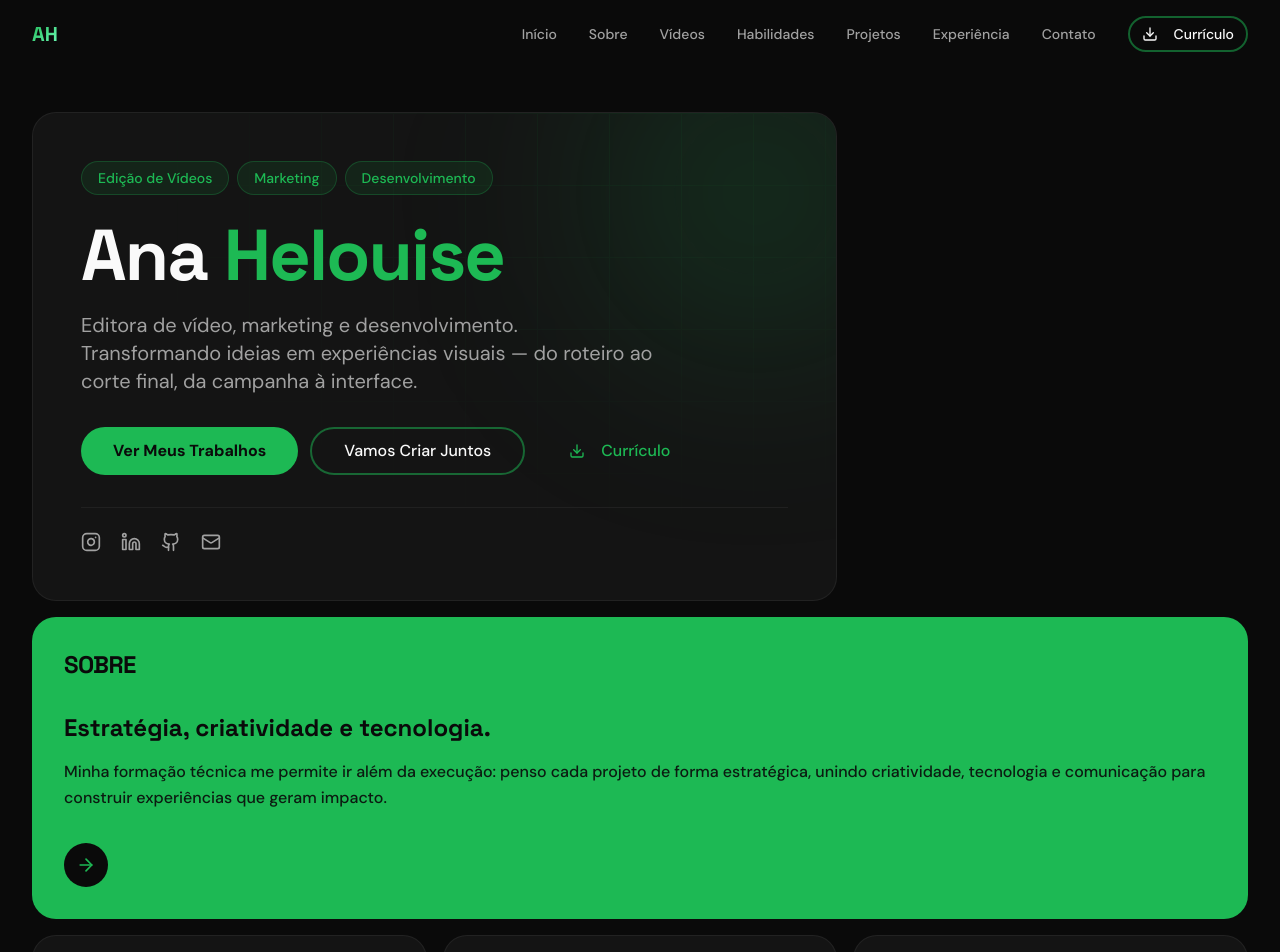
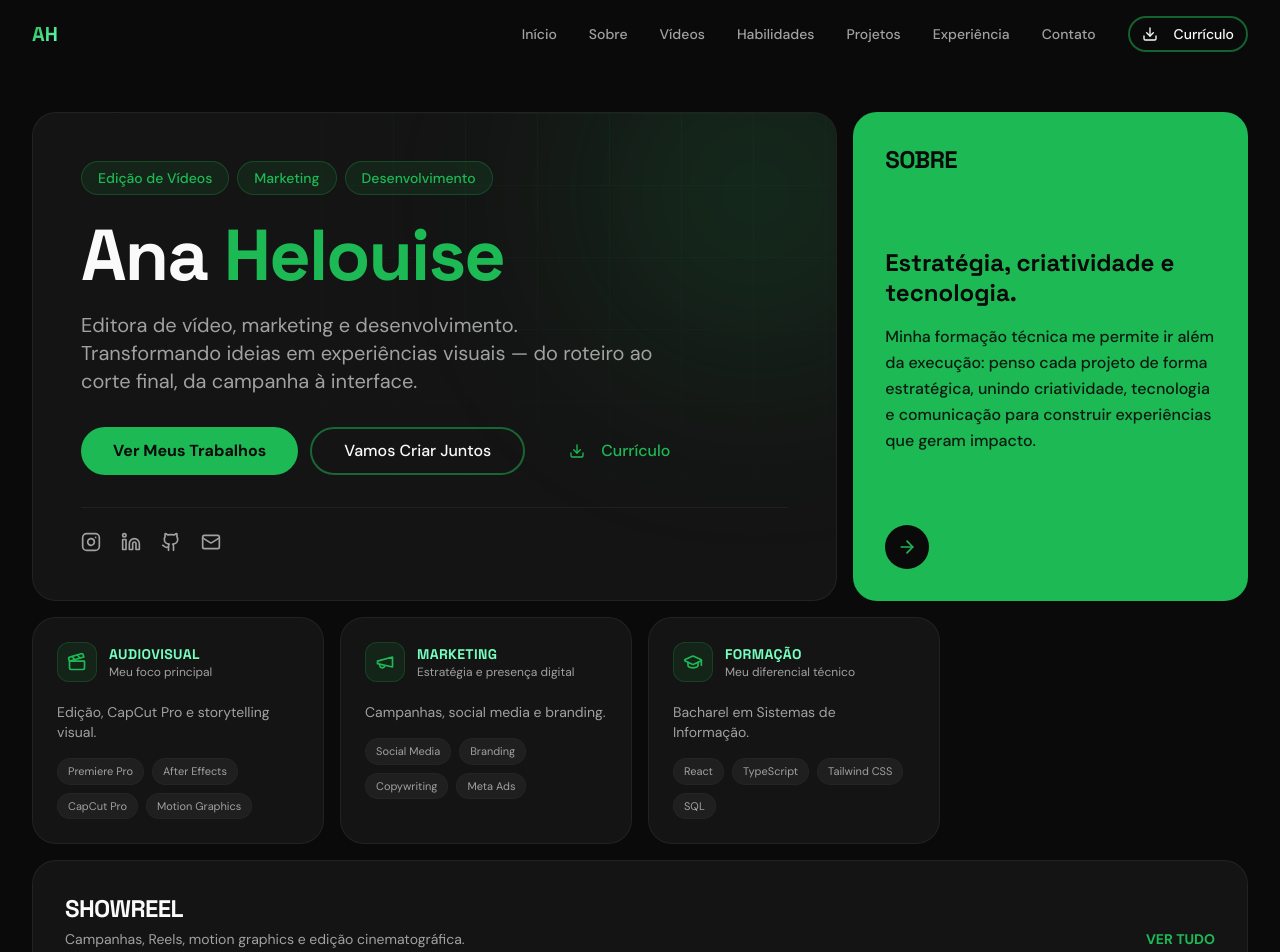
Before and after one commit to developerana/ana-codes-sparkle, a React (Vite) app: page / in a window 1280 px wide. Shown: the top 952 px of the page. Built offline with nearby package versions, Linux system fonts and the light colour scheme.

Commit message:
Reverted to commit 61944997616c957f022a98dfe0d8e3bcf09d5501

```diff
--- a/src/components/AboutSection.tsx
+++ b/src/components/AboutSection.tsx
@@ -17,7 +17,7 @@ export const AboutSection = () => {
         whileInView={{ opacity: 1, y: 0 }}
         viewport={{ once: true, margin: "-80px" }}
         transition={{ duration: 0.5 }}
-        className="md:col-span-12 rounded-3xl bg-primary text-primary-foreground p-8 flex flex-col justify-between gap-8 min-h-[280px]"
+        className="md:col-span-4 rounded-3xl bg-primary text-primary-foreground p-8 flex flex-col justify-between gap-8 min-h-[420px]"
       >
         <h2 className="font-heading font-bold text-2xl tracking-tight">SOBRE</h2>
         <div className="space-y-4">
@@ -46,7 +46,7 @@ export const AboutSection = () => {
           whileInView={{ opacity: 1, y: 0 }}
           viewport={{ once: true, margin: "-60px" }}
           transition={{ duration: 0.4, delay: index * 0.06 }}
-          className="md:col-span-4 bento bento-hover p-6 group"
+          className="md:col-span-3 bento bento-hover p-6 group"
         >
           <div className="flex items-center gap-3 mb-5">
             <div className="w-10 h-10 rounded-xl bg-primary/10 border border-primary/20 flex items-center justify-center group-hover:bg-primary/20 transition-colors">
```
